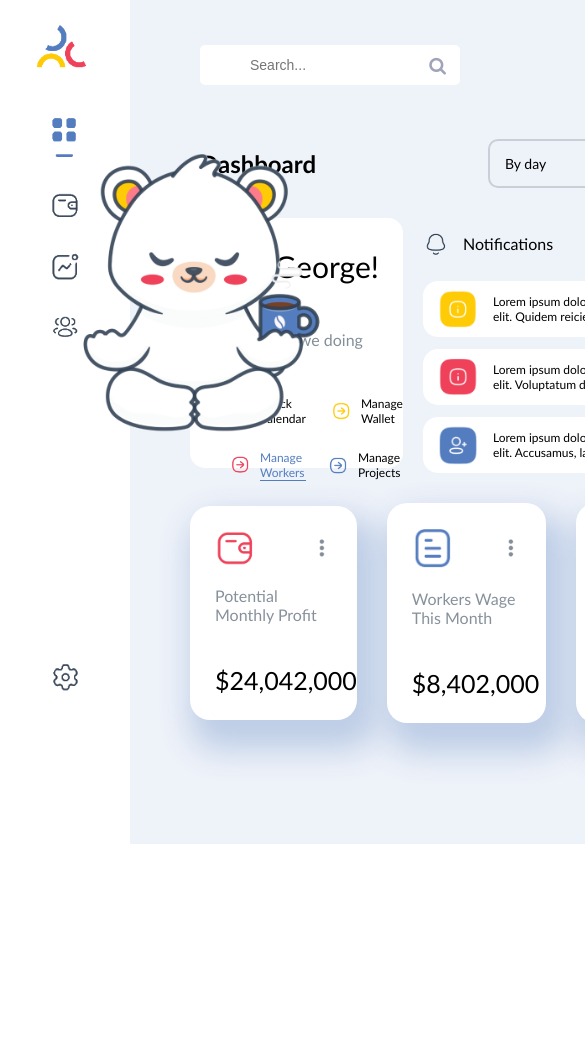
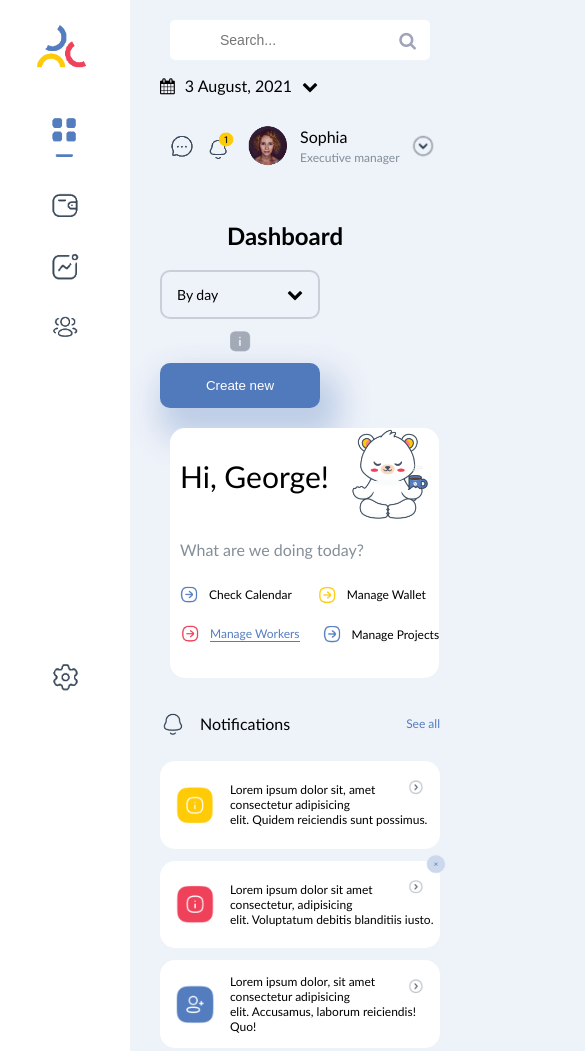
Before and after one commit to Mnde81/project-dashboard, a website: page index.html in a window 390 px wide. Shown: the top 1051 px of the page, 585 px wide, since content can reach past the window. Before the commit the page ends 844 px from the top, so only its background shows below. Drawn offline with Linux system fonts and the light colour scheme.

Commit message:
updated file

```diff
--- /dev/null
+++ b/css/responsive.css
@@ -0,0 +1,88 @@
+@media (max-width: 1100px) {
+    .george-logo {
+        top: -70px;
+        right: 10px;
+        width: 150px;
+    }
+
+    .form {
+        margin-left: 10px;
+    }
+
+    .user-div {
+        margin-left: 20px;
+    }
+
+}
+
+@media (max-width: 900px) {
+    main {
+        display: flex;
+        flex-direction: column;
+    }
+
+    .main-header {
+        flex-direction: column;
+        align-items: center;
+        justify-content: center;
+    }
+
+    .title-sec {
+        flex-direction: column;
+    }
+
+    .george-logo {
+        top: 0px;
+        right: 10px;
+        width: 80px;
+    }
+
+    .george {
+        flex-direction: column;
+        margin-left: 10px;
+        padding-left: 10px;
+    }
+
+    .projects {
+        flex-direction: column;
+        margin-left: 10px;
+        margin-top: 10px;
+        gap: 10px;
+    }
+
+    .user-div {
+        margin-left: 10px;
+    }
+}
+
+@media (max-width: 460px) {
+    .user-div {
+        gap: 10px;
+        margin-left: 10px;
+    }
+
+    .main-header {
+        align-items: start;
+    }
+
+    .byday {
+        flex-direction: column;
+        gap: 10px;
+        margin-right: 50px;
+    }
+
+    .notifications {
+        height: 350px;
+        width: 280px;
+        margin-right: 10px;
+    }
+
+    .notifications-div {
+        height: 100px;
+        padding-left: 15px;
+    }
+
+    .project-1 {
+        width: 260px;
+    }
+}
--- a/index.html
+++ b/index.html
@@ -8,6 +8,7 @@
     <link rel="stylesheet" href="./css/main.css">
     <link rel="stylesheet" href="./css/aside.css">
     <link rel="stylesheet" href="./css/header.css">
+    <link rel="stylesheet" href="./css/responsive.css">
 </head>
 <body>
     <aside>
```
